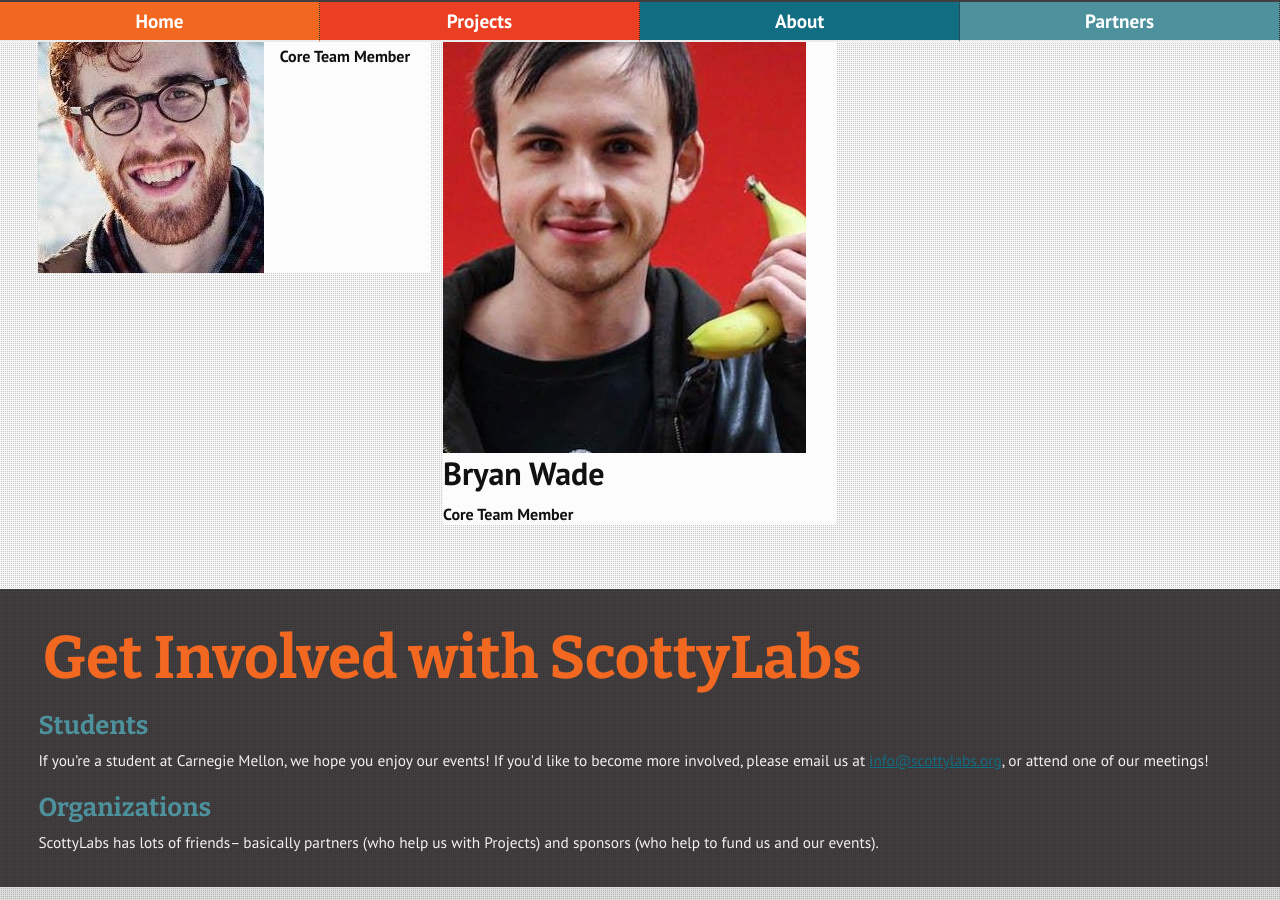
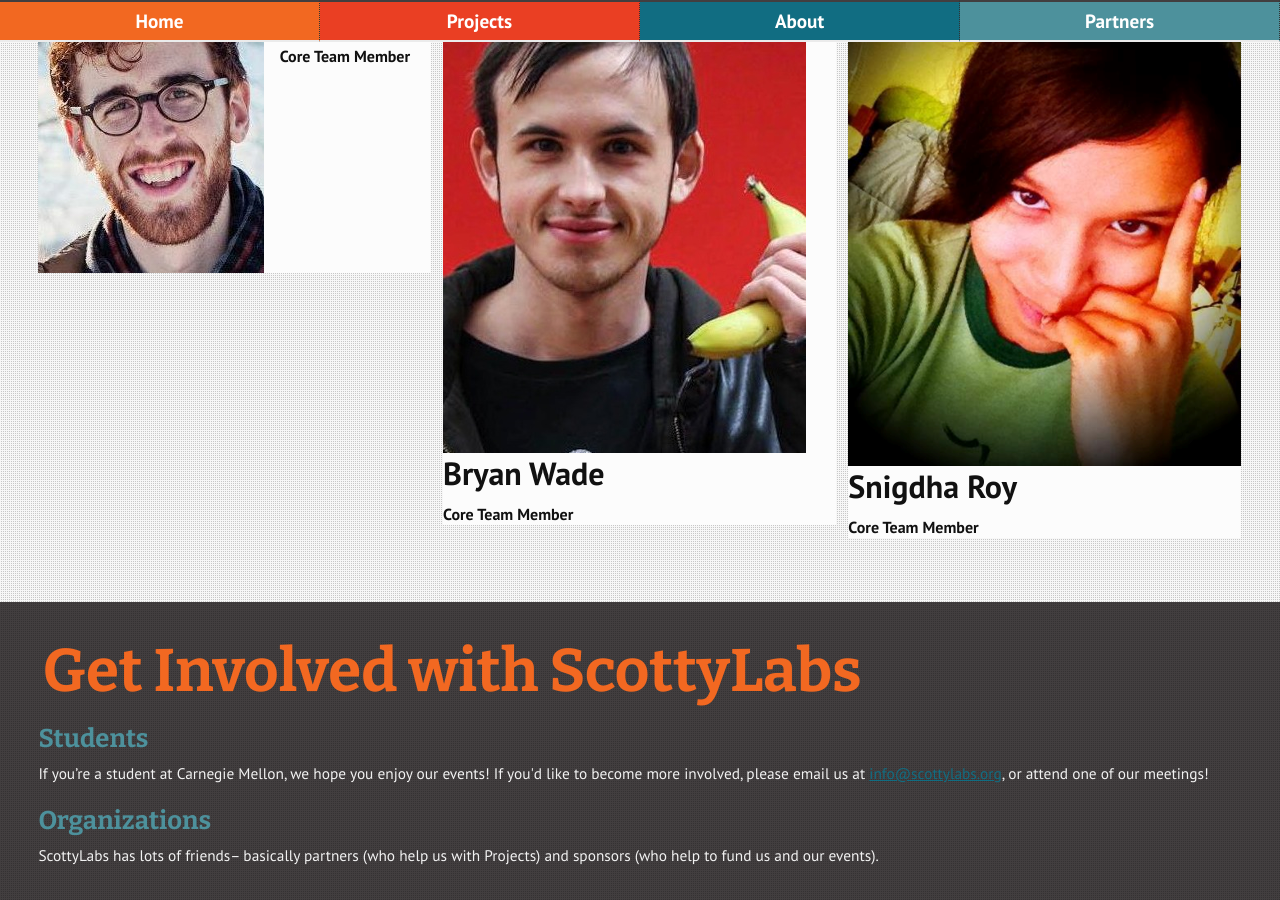
Before and after one commit to ScottyLabs/scottylabs.github.io, a Jekyll site: the page built from about.html, in a window 1280 px wide and 900 px high, scrolled down 3639 px. Built offline with Jekyll 4.4.1, drawn with Linux system fonts in a browser that asks for light colours.

Commit message:
add snigdha to the list of team members

```diff
--- a/about.html
+++ b/about.html
@@ -11,6 +11,7 @@ people:
   - {name: Kellie Medlin, photo_url: kellie.jpg, title: Core Team Member}
   - {name: Max Hawkins, photo_url: max.jpg, title: Core Team Member}
   - {name: Bryan Wade, photo_url: bryan.jpg, title: Core Team Member}
+  - {name: Snigdha Roy, photo_url: snigdha.jpg, title: Core Team Member}
 ---
 
 <div id="about-page" class="page">
--- a/css/4.css
+++ b/css/4.css
@@ -33,8 +33,7 @@ hgroup + p {
 	margin-top: 1em;
 }
 #header {
-		padding: 0px 0 0.25em 0;
-
+	padding: 0px 0 0.25em 0;
 }
 #logo, #nav {
 	padding: 0;
```
Also changed, not shown: img/content/snigdha.jpg (added), 1 other file.
